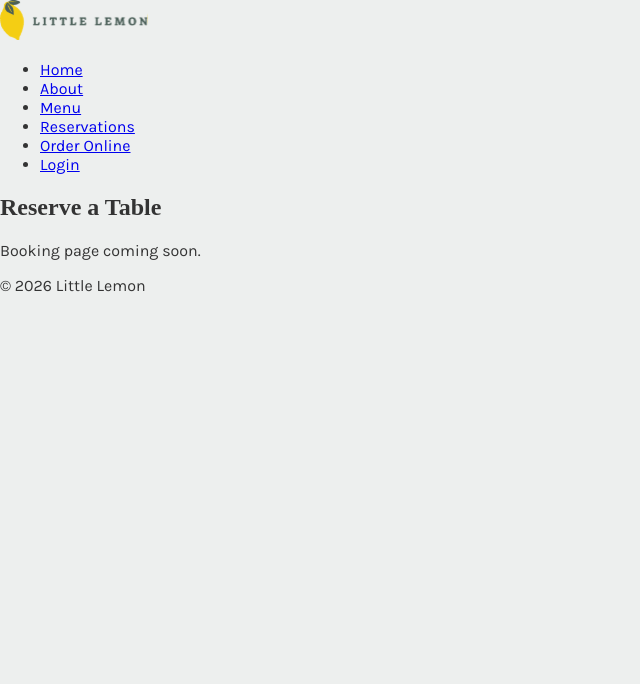
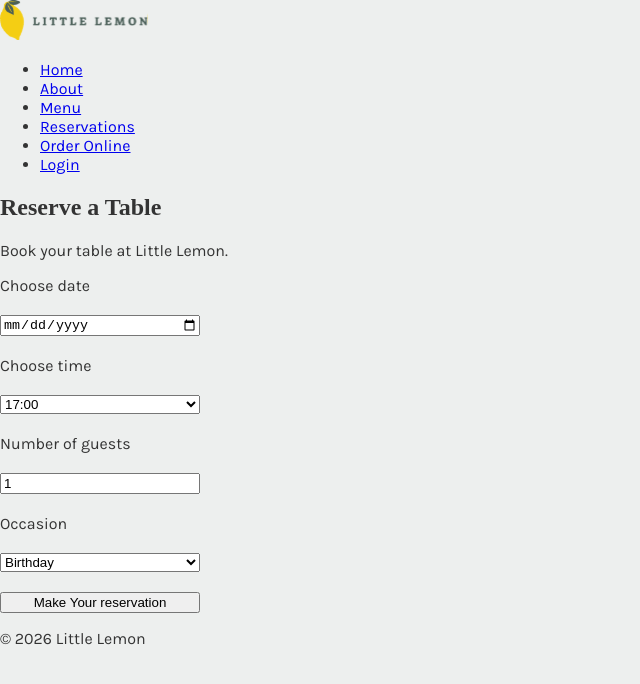
Before and after one commit to Begin-with-UX/little-lemon-capstone, a React (Create React App) app: page /booking in a window 1280 px wide. Shown: the top 684 px of the page, without its empty margins (0-640 px from the left). Built offline with nearby package versions, Linux system fonts and the light colour scheme; a web font is replaced by a local one.

Commit message:
added booking page and form

```diff
--- /dev/null
+++ b/src/components/BookingForm.js
@@ -0,0 +1,70 @@
+import { useState } from "react";
+
+function BookingForm() {
+  const [date, setDate] = useState("");
+  const [time, setTime] = useState("17:00");
+  const [guests, setGuests] = useState(1);
+  const [occasion, setOccasion] = useState("Birthday");
+
+  const [availableTimes] = useState([
+    "17:00",
+    "18:00",
+    "19:00",
+    "20:00",
+    "21:00",
+    "22:00",
+  ]);
+
+  return (
+    <form
+      style={{ display: "grid", maxWidth: "200px", gap: "20px" }}
+    >
+      <label htmlFor="res-date">Choose date</label>
+      <input
+        type="date"
+        id="res-date"
+        value={date}
+        onChange={(e) => setDate(e.target.value)}
+      />
+
+      <label htmlFor="res-time">Choose time</label>
+      <select
+        id="res-time"
+        value={time}
+        onChange={(e) => setTime(e.target.value)}
+      >
+        {availableTimes.map((availableTime) => (
+          <option key={availableTime}>{availableTime}</option>
+        ))}
+      </select>
+
+      <label htmlFor="guests">Number of guests</label>
+      <input
+        type="number"
+        placeholder="1"
+        min="1"
+        max="10"
+        id="guests"
+        value={guests}
+        onChange={(e) => setGuests(e.target.value)}
+      />
+
+      <label htmlFor="occasion">Occasion</label>
+      <select
+        id="occasion"
+        value={occasion}
+        onChange={(e) => setOccasion(e.target.value)}
+      >
+        <option>None, Just Hungry</option>
+        <option>First Date</option>
+        <option>Birthday</option>
+        <option>Engagement</option>
+        <option>Anniversary</option>
+      </select>
+
+      <input type="submit" value="Make Your reservation" />
+    </form>
+  );
+}
+
+export default BookingForm;
--- a/src/pages/BookingPage.js
+++ b/src/pages/BookingPage.js
@@ -1,8 +1,11 @@
+import BookingForm from "../components/BookingForm";
+
 function BookingPage() {
   return (
-    <section>
+    <section className="booking-page">
       <h1>Reserve a Table</h1>
-      <p>Booking page coming soon.</p>
+      <p>Book your table at Little Lemon.</p>
+      <BookingForm />
     </section>
   );
 }
```
